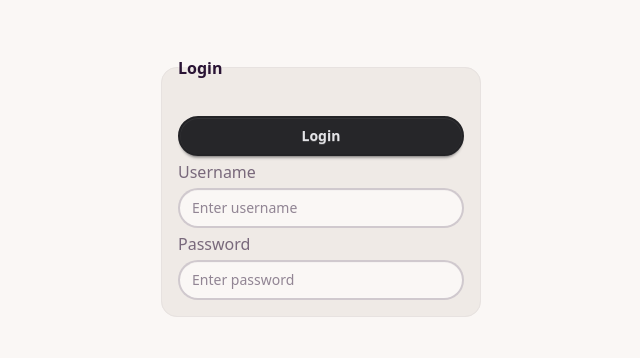
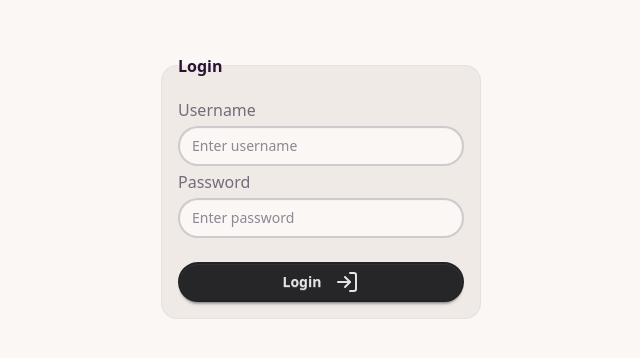
Before and after one commit to BabaHerons/react_projects, a React (Vite) app in the folder todo_v3/: page /login in a window 1280 px wide. Shown: the part 218-576 px from the top of the page, without its empty margins (319-959 px from the left). Built offline with nearby package versions, Linux system fonts and the light colour scheme.

Commit message:
feat: add Button and ConfirmButton components; integrate lucide-react for icons in Login form

```diff
--- a/todo_v3/package.json
+++ b/todo_v3/package.json
@@ -16,6 +16,7 @@
     "axios": "^1.13.2",
     "json-server": "^1.0.0-beta.3",
     "json-server-auth": "^2.1.0",
+    "lucide-react": "^0.562.0",
     "react": "^19.2.0",
     "react-dom": "^19.2.0",
     "react-hook-form": "^7.69.0",
--- /dev/null
+++ b/todo_v3/src/components/ui/Button.tsx
@@ -0,0 +1,85 @@
+import type { ButtonHTMLAttributes, ReactNode } from "react";
+import clsx from "clsx";
+
+type ButtonVariant =
+  | "primary"
+  | "secondary"
+  | "neutral"
+  | "success"
+  | "error"
+  | "warning"
+  | "info";
+
+type ButtonAppearance = "solid" | "outline" | "ghost";
+type ButtonSize = "sm" | "md" | "lg";
+
+interface ButtonProps extends ButtonHTMLAttributes<HTMLButtonElement> {
+  variant?: ButtonVariant;
+  appearance?: ButtonAppearance;
+  size?: ButtonSize;
+  isLoading?: boolean;
+  icon?: ReactNode;
+  iconPosition?: "left" | "right";
+  iconOnly?: boolean;
+  ariaLabel?: string;
+  children?: ReactNode;
+}
+
+
+export const Button = ({
+  variant = "neutral",
+  appearance = "solid",
+  size = "md",
+  isLoading = false,
+  icon,
+  iconPosition = "left",
+  iconOnly = false,
+  ariaLabel,
+  children,
+  disabled,
+  className,
+  ...rest
+}: ButtonProps) => {
+  return (
+    <button
+      aria-label={iconOnly ? ariaLabel : undefined}
+      className={clsx(
+        "btn",
+        {
+          [`btn-${variant}`]: appearance === "solid",
+          [`btn-outline btn-${variant}`]: appearance === "outline",
+          [`btn-ghost text-${variant}`]: appearance === "ghost",
+
+          "btn-sm": size === "sm",
+          "btn-md": size === "md",
+          "btn-lg": size === "lg",
+
+          "btn-square": iconOnly,
+          "cursor-not-allowed text-gray-500": isLoading,
+        },
+        className
+      )}
+      disabled={disabled || isLoading}
+      {...rest}
+    >
+      {isLoading ? (
+        <>
+            {children && <span className="">Loading</span>}
+            <span className="loading loading-dots"></span>
+        </>
+      ) : iconOnly ? (
+        icon
+      ) : (
+        <>
+          {icon && iconPosition === "left" && (
+            <span className="mr-2 flex items-center">{icon}</span>
+          )}
+          {children}
+          {icon && iconPosition === "right" && (
+            <span className="ml-2 flex items-center">{icon}</span>
+          )}
+        </>
+      )}
+    </button>
+  );
+};
--- /dev/null
+++ b/todo_v3/src/components/ui/ConfirmButton.tsx
@@ -0,0 +1,64 @@
+import { useState } from "react";
+import { Button } from "./Button";
+
+interface ConfirmButtonProps {
+  onConfirm: () => void;
+  label?: string;
+  confirmText?: string;
+  cancelText?: string;
+  isLoading?: boolean;
+}
+
+export const ConfirmButton = ({
+  onConfirm,
+  label = "Delete",
+  // confirmText = "Are you sure?",
+  cancelText = "Cancel",
+  isLoading = false,
+}: ConfirmButtonProps) => {
+  const [open, setOpen] = useState(false);
+
+  if (!open) {
+    return (
+      <Button
+        type="button"
+        variant="error"
+        appearance="outline"
+        onClick={() => setOpen(true)}
+      >
+        {label}
+      </Button>
+    );
+  }
+
+  return (
+    <div className="flex gap-2">
+      <Button
+        type="button"
+        variant="error"
+        appearance='solid'
+        isLoading={isLoading}
+        onClick={onConfirm}
+        >
+        Confirm
+      </Button>
+      <Button
+        type="button"
+        variant="neutral"
+        appearance="ghost"
+        onClick={() => setOpen(false)}
+      >
+        {cancelText}
+      </Button>
+    </div>
+  );
+};
+
+
+// Usage
+{/*
+    <ConfirmButton
+        onConfirm={() => deleteStudent(id)}
+        isLoading={deleteMutation.isPending}
+    />
+*/}
--- a/todo_v3/src/pages/Login.tsx
+++ b/todo_v3/src/pages/Login.tsx
@@ -3,7 +3,8 @@ import { useLogin } from "../hooks/useAuth";
 import { useForm } from "react-hook-form";
 import type { LoginPayload } from "../api/auth/auth.types";
 import { InputField } from "../components/form/InputField";
-import { CheckboxField } from "../components/form/CheckboxField";
+import { Button } from "../components/ui/Button";
+import { LogIn } from "lucide-react";
 
 
 export default function Login() {
@@ -40,13 +41,13 @@ export default function Login() {
           {errors.password && (<h6 className="text-red-500">{errors.password.message}</h6>)} */}
 
           {/* LOGIN BUTTON */}
-          <button className={`btn btn-neutral mt-4 ${login.isPending ? "text-gray-500" : ""}`} disabled={login.isPending}>
+          {/* <button className={`btn btn-neutral mt-4 ${login.isPending ? "text-gray-500" : ""}`} disabled={login.isPending}>
             {
               login.isPending
               ? (<>Loading<span className="loading loading-dots"></span></>)
               : (<>Login</>)
             }
-          </button>
+          </button> */}
 
           {/* USERNAME */}
           <InputField<LoginPayload>
@@ -63,12 +64,31 @@ export default function Login() {
           <InputField<LoginPayload>
             name='password'
             label="Password"
+            type="password"
             show_asterisk={false}
             register={register}
             errors={errors}
             rules={{required: "Password cannot be blank"}}
             placeholder="Enter password"
           />
+
+          {/* LOGIN BUTTON */}
+          <Button
+            variant="neutral"
+            isLoading={login.isPending}
+            className="mt-5"
+            icon={<LogIn />}
+            iconPosition="right"
+          >
+            Login
+          </Button>
+
+          {/* <div className="mt-20">
+            <ConfirmButton
+              onConfirm={() => {}}
+            />
+          </div> */}
+
         </fieldset>
       </form>
     </div>
```
Also changed, not shown: 1 other file (tests, documents, lock files or other folders).
